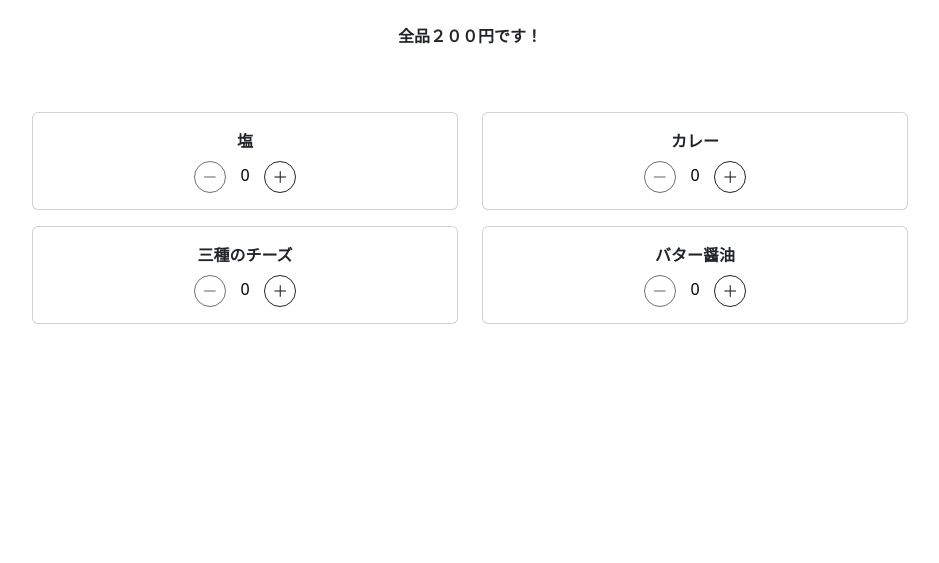
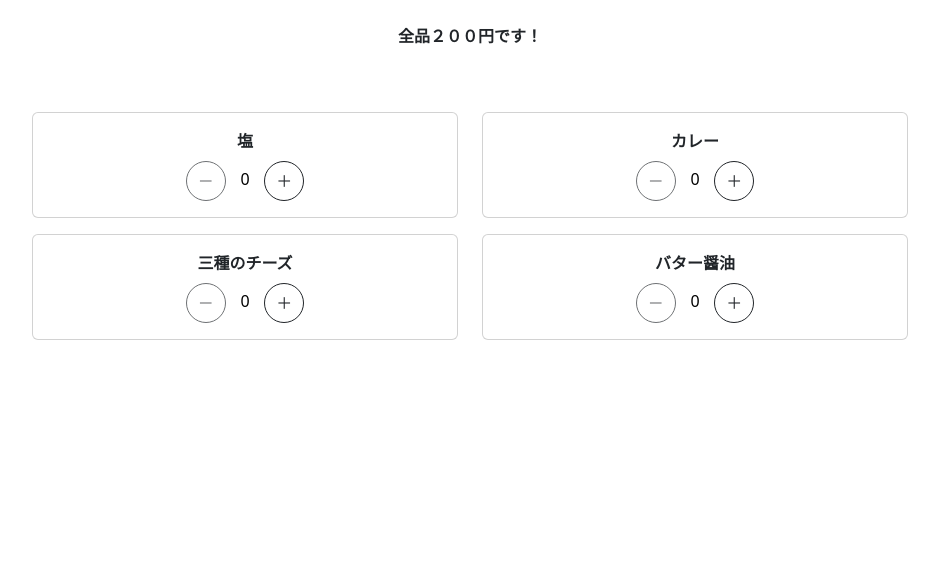
Before and after one commit to oithxs/mobile-order, a Flask app: page /order in a window 1280 px wide. Shown: the part 46-609 px from the top of the page, without its empty margins (170-1109 px from the left). Run offline with Flask 2, Linux system fonts and the light colour scheme.

Commit message:
試しにボタンのサイズを変更する

```diff
--- a/static/css/orders.css
+++ b/static/css/orders.css
@@ -24,6 +24,6 @@ input {
 }
 
 .updown-btn {
-  width: 2rem;
-  height: 2rem;
+  width: 2.5rem;
+  height: 2.5rem;
 }
```
